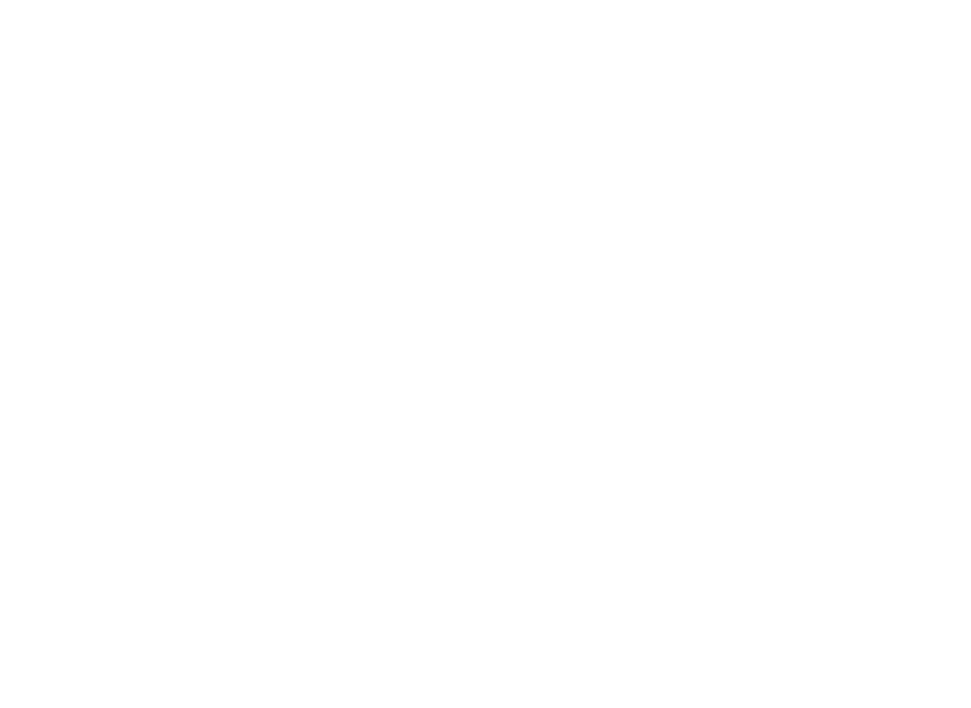
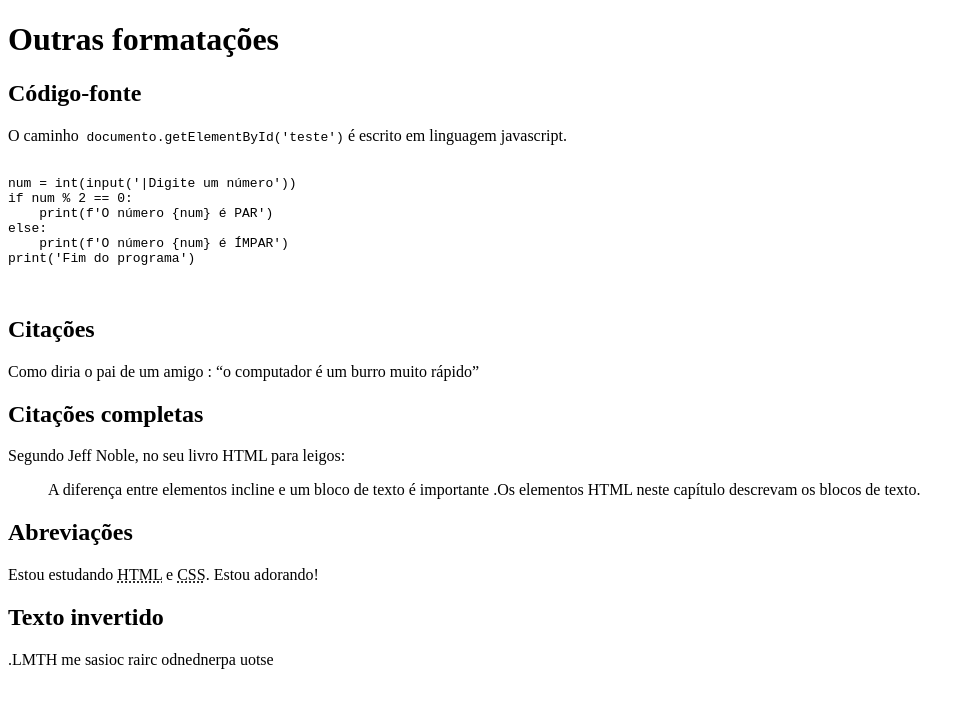
Before and after one commit to viniciusx0800/html-css, a plain HTML site: page exercícios/ex009/index.html in a window 1280 px wide. Shown: the whole page, without its empty margins (0-971 px from the left). Drawn offline with Linux system fonts and the light colour scheme.

Commit message:
ex009 outras formatações

```diff
--- a/exercícios/ex009/index.html
+++ b/exercícios/ex009/index.html
@@ -1,12 +1,40 @@
 <!DOCTYPE html>
 <html lang="pt-br">
-<head>
-    <meta charset="UTF-8">
-    <meta name="viewport" content="width=device-width, initial-scale=1.0">
-    <link rel="shortcut icon" href="m.png" type="image/x-icon">
-    <title>Document</title>
-</head>
-<body>
-
-</body>
+  <head>
+    <meta charset="UTF-8" />
+    <meta name="viewport" content="width=device-width, initial-scale=1.0" />
+    <link rel="shortcut icon" href="m.png" type="image/x-icon" />
+    <title>Outras formatações</title>
+  </head>
+  <body>
+    <h1>Outras formatações</h1>
+    <h2>Código-fonte</h2>
+    <p>
+      O caminho<code> documento.getElementById('teste')</code> é escrito em
+      linguagem javascript.
+    </p>
+    <pre>
+        <code>
+num = int(input('|Digite um número'))
+if num % 2 == 0:
+    print(f'O número {num} é PAR')
+else:
+    print(f'O número {num} é ÍMPAR')
+print('Fim do programa')
+        </code>
+    </pre>
+    <h2>Citações</h2>
+    <p>Como diria o pai de um amigo : <q>o computador é um burro muito rápido</q></p>
+    <h2>Citações completas</h2>
+    <p>Segundo Jeff Noble, no seu livro HTML para leigos:</p>
+    <blockquote cite="https://www.google.com/shopping/product/7873929163938753973?q=html+para+leigos&sca_esv=19fb95802b09d0d0&sca_upv=1&ictx=111&biw=1920&bih=953&dpr=1&prds=eto:7172552476741022111_0,pid:11305237703164872069&sa=X&ved=0ahUKEwjK7cKm6ZKGAxVZrZUCHW_2BxcQ9pwGCBo">
+       A diferença entre elementos incline e um bloco de
+       texto é importante .Os elementos HTML neste capítulo
+       descrevam os blocos de texto.
+    </blockquote>
+    <h2>Abreviações</h2>
+    <p>Estou estudando <abbr title="Hypertext Markup linguage">HTML</abbr> e <abbr title="Cascsding Style Sheets">CSS</abbr>. Estou adorando!</p>
+    <h2>Texto invertido</h2>
+    <p><bdo dir="rtl">estou aprendendo criar coisas em HTML.</bdo></p>
+  </body>
 </html>
```
